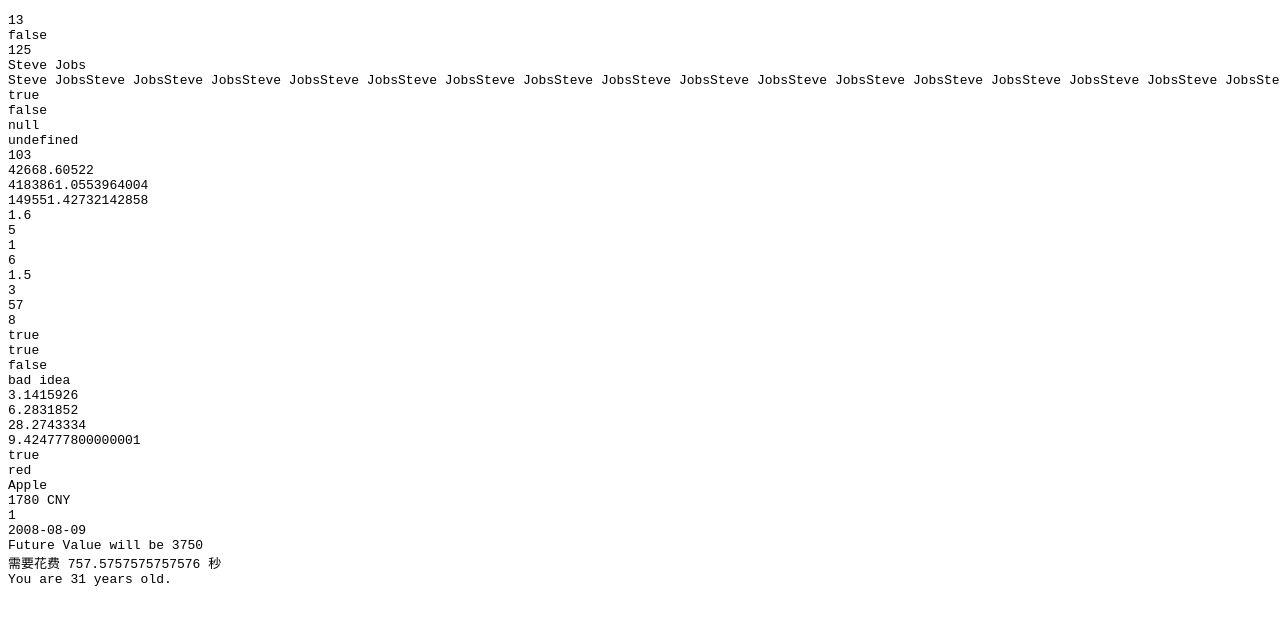
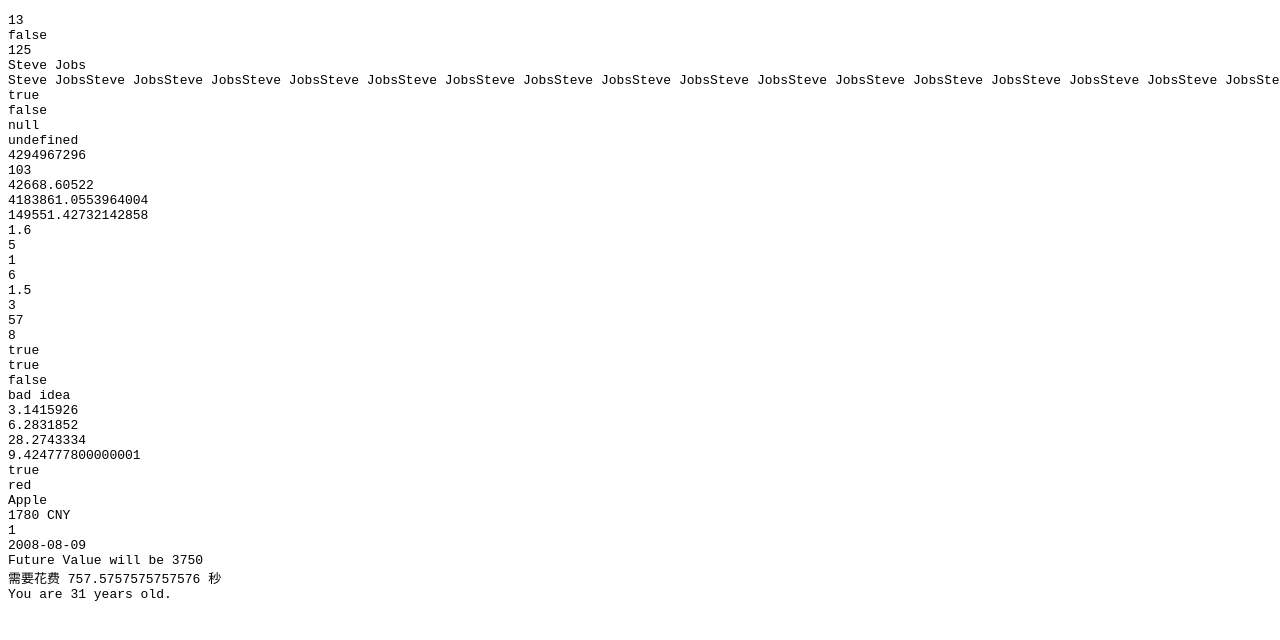
Before and after one commit to hjhan/kidsJavaScript, a plain HTML site: page src/lesson1/lesson1.html in a window 1280 px wide. Shown: the top 640 px of the page. Drawn offline with Linux system fonts and the light colour scheme.

Commit message:
add 2^32

```diff
--- a/src/lesson1/lesson1.html
+++ b/src/lesson1/lesson1.html
@@ -38,6 +38,7 @@
      Operator
      */
 
+    document.writeln(Math.pow(2, 32));
     document.writeln(3 + 100);
 
     document.writeln(43444.99 - 776.38478);
```
